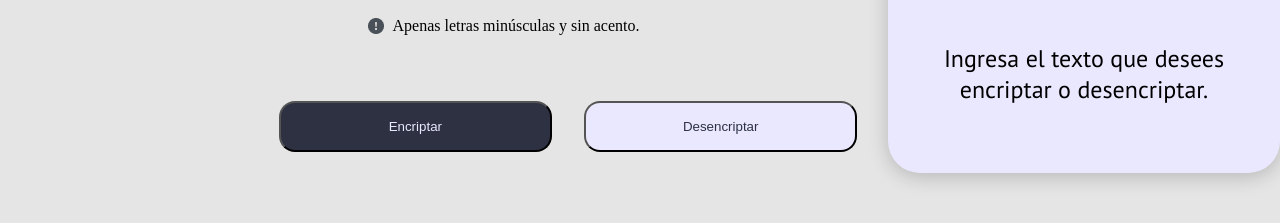
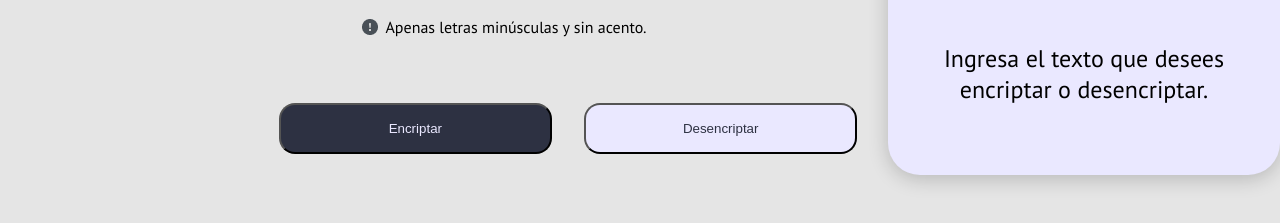
Before and after one commit to Ronny6713/Encriptador, a plain HTML site: page index.html in a window 1280 px wide. Shown: the part 459-682 px from the top of the page. Drawn offline with Linux system fonts and the light colour scheme.

Commit message:
Update styles.css

```diff
--- a/styles.css
+++ b/styles.css
@@ -85,7 +85,7 @@ body::before {
     text-align: center;
     justify-content: center;
     gap: 0.5em;
-    font-family: font-family: var(--fuente-pt-sans);
+    font-family: var(--fuente-pt-sans);
 }
 
 .respuesta {
```
